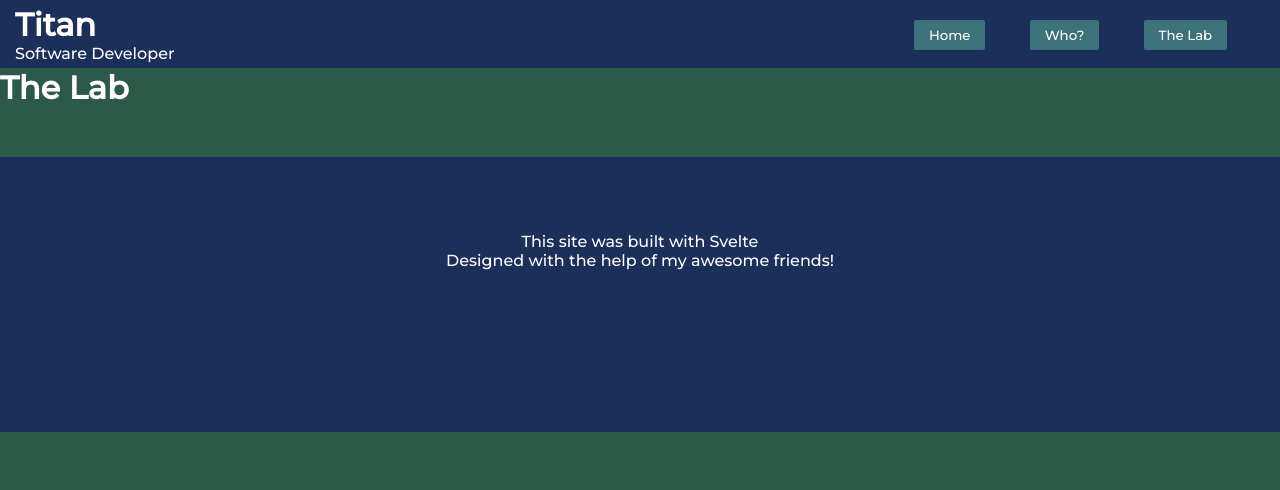
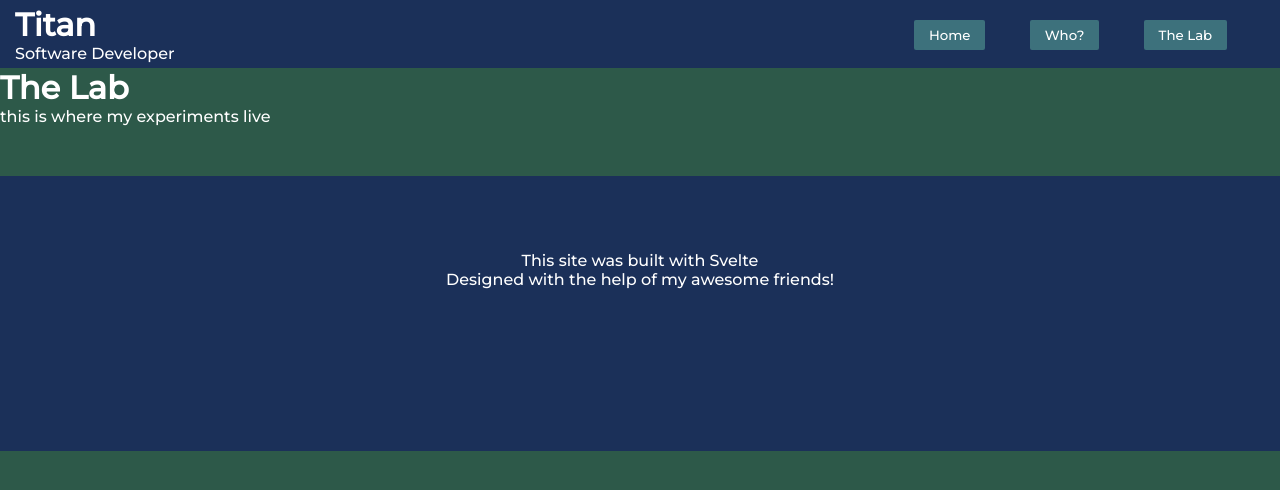
Before and after one commit to untold-titan/untoldtitan-blog, a SvelteKit app: page /the-lab in a window 1280 px wide. Shown: the top 490 px of the page. Built offline with nearby package versions, Linux system fonts and the light colour scheme.

Commit message:
still init netlify

```diff
--- a/src/routes/the-lab/+page.svelte
+++ b/src/routes/the-lab/+page.svelte
@@ -1 +1,2 @@
 <h1>The Lab</h1>
+<p>this is where my experiments live</p>
```
